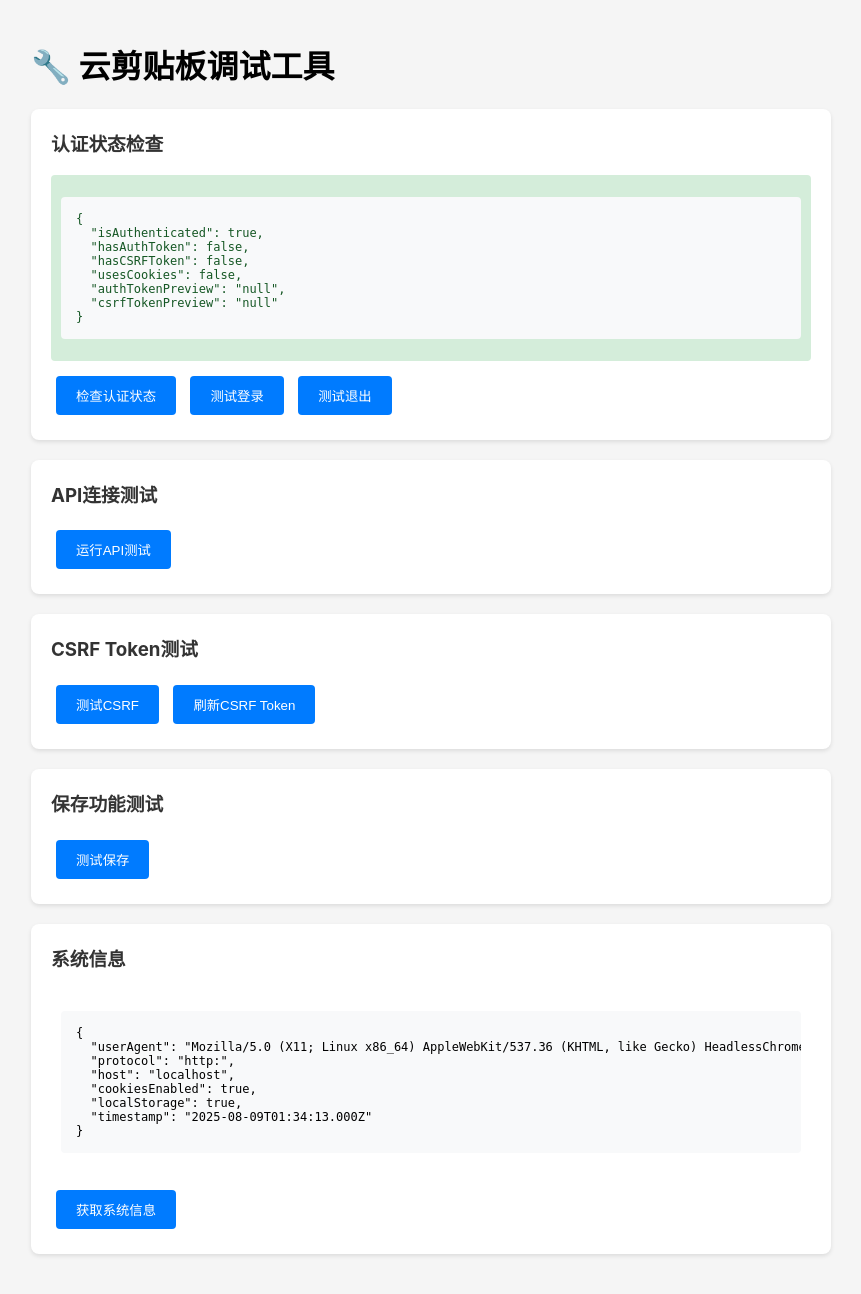
After one commit to lukechern/CloudClipboard, a PHP site: page /cloudflare-pages-upgrade/public/debug.html in a window 1280 px wide. The commit adds this page. Shown: the whole page, without its empty margins (209-1070 px from the left). Run offline with PHP 8.4, Linux system fonts and the light colour scheme.

Commit message:
feat(auth): 增强 CSRF 保护并优化用户认证流程
- 添加 CSRF token 刷新功能，延长有效时间至 4 小时
- 实现智能请求方法，自动处理 token 刷新
- 优化认证流程，增加对 CSRF 验证失败的处理
- 添加退出登录功能和相关 UI
- 修复了一些与认证和存储信息显示相关的小问题

```diff
--- a/cloudflare-pages-upgrade/functions/utils/cookie.js
+++ b/cloudflare-pages-upgrade/functions/utils/cookie.js
@@ -33,7 +33,7 @@ class CookieManager {
     }
 
     // 设置CSRF Cookie
-    setCSRFCookie(response, csrfToken, maxAge = 60 * 60) { // 1小时
+    setCSRFCookie(response, csrfToken, maxAge = 4 * 60 * 60) { // 4小时
         const cookieValue = this.createCookieString(this.csrfCookieName, csrfToken, {
             httpOnly: false, // CSRF token需要被JavaScript访问
             secure: this.secure,
--- a/cloudflare-pages-upgrade/functions/utils/csrf.js
+++ b/cloudflare-pages-upgrade/functions/utils/csrf.js
@@ -26,7 +26,7 @@ class CSRFProtection {
     }
 
     // 验证CSRF token
-    async verifyCSRFToken(token, sessionId = null, maxAge = 3600000) { // 1小时有效期
+    async verifyCSRFToken(token, sessionId = null, maxAge = 4 * 3600000) { // 4小时有效期
         try {
             if (!token || typeof token !== 'string') {
                 throw new Error('Invalid token format');
--- /dev/null
+++ b/cloudflare-pages-upgrade/public/debug.html
@@ -0,0 +1,327 @@
+<!DOCTYPE html>
+<html lang="zh-CN">
+<head>
+    <meta charset="UTF-8">
+    <meta name="viewport" content="width=device-width, initial-scale=1.0">
+    <title>云剪贴板 - 调试工具</title>
+    <style>
+        body {
+            font-family: -apple-system, BlinkMacSystemFont, 'Segoe UI', Roboto, sans-serif;
+            max-width: 800px;
+            margin: 0 auto;
+            padding: 20px;
+            background: #f5f5f5;
+        }
+        .debug-section {
+            background: white;
+            padding: 20px;
+            margin: 20px 0;
+            border-radius: 8px;
+            box-shadow: 0 2px 4px rgba(0,0,0,0.1);
+        }
+        .debug-section h3 {
+            margin-top: 0;
+            color: #333;
+        }
+        .status {
+            padding: 10px;
+            border-radius: 4px;
+            margin: 10px 0;
+        }
+        .status.success { background: #d4edda; color: #155724; }
+        .status.error { background: #f8d7da; color: #721c24; }
+        .status.warning { background: #fff3cd; color: #856404; }
+        button {
+            background: #007bff;
+            color: white;
+            border: none;
+            padding: 10px 20px;
+            border-radius: 4px;
+            cursor: pointer;
+            margin: 5px;
+        }
+        button:hover { background: #0056b3; }
+        pre {
+            background: #f8f9fa;
+            padding: 15px;
+            border-radius: 4px;
+            overflow-x: auto;
+            font-size: 12px;
+        }
+        .test-result {
+            margin: 10px 0;
+            padding: 10px;
+            border-left: 4px solid #ccc;
+        }
+        .test-result.pass { border-color: #28a745; background: #d4edda; }
+        .test-result.fail { border-color: #dc3545; background: #f8d7da; }
+    </style>
+</head>
+<body>
+    <h1>🔧 云剪贴板调试工具</h1>
+
+    <div class="debug-section">
+        <h3>认证状态检查</h3>
+        <div id="authStatus"></div>
+        <button onclick="checkAuthStatus()">检查认证状态</button>
+        <button onclick="testLogin()">测试登录</button>
+        <button onclick="testLogout()">测试退出</button>
+    </div>
+
+    <div class="debug-section">
+        <h3>API连接测试</h3>
+        <div id="apiTests"></div>
+        <button onclick="runAPITests()">运行API测试</button>
+    </div>
+
+    <div class="debug-section">
+        <h3>CSRF Token测试</h3>
+        <div id="csrfTests"></div>
+        <button onclick="testCSRF()">测试CSRF</button>
+        <button onclick="refreshCSRF()">刷新CSRF Token</button>
+    </div>
+
+    <div class="debug-section">
+        <h3>保存功能测试</h3>
+        <div id="saveTests"></div>
+        <button onclick="testSave()">测试保存</button>
+    </div>
+
+    <div class="debug-section">
+        <h3>系统信息</h3>
+        <div id="systemInfo"></div>
+        <button onclick="getSystemInfo()">获取系统信息</button>
+    </div>
+
+    <script src="js/auth.js"></script>
+    <script>
+        function log(section, message, type = 'info') {
+            const element = document.getElementById(section);
+            const div = document.createElement('div');
+            div.className = `status ${type}`;
+            div.innerHTML = message;
+            element.appendChild(div);
+        }
+
+        function clearSection(section) {
+            document.getElementById(section).innerHTML = '';
+        }
+
+        async function checkAuthStatus() {
+            clearSection('authStatus');
+
+            if (!window.authManager) {
+                log('authStatus', '❌ 认证管理器未初始化', 'error');
+                return;
+            }
+
+            const status = {
+                isAuthenticated: window.authManager.isAuthenticated,
+                hasAuthToken: !!window.authManager.authToken,
+                hasCSRFToken: !!window.authManager.csrfToken,
+                usesCookies: window.authManager.usesCookies,
+                authTokenPreview: window.authManager.authToken ?
+                    window.authManager.authToken.substring(0, 20) + '...' : 'null',
+                csrfTokenPreview: window.authManager.csrfToken ?
+                    window.authManager.csrfToken.substring(0, 20) + '...' : 'null'
+            };
+
+            log('authStatus', `<pre>${JSON.stringify(status, null, 2)}</pre>`,
+                status.isAuthenticated ? 'success' : 'warning');
+        }
+
+        async function testLogin() {
+            clearSection('authStatus');
+
+            try {
+                const response = await fetch('/api/auth');
+                const data = await response.json();
+
+                log('authStatus', `认证检查响应: ${JSON.stringify(data, null, 2)}`,
+                    response.ok ? 'success' : 'error');
+
+            } catch (error) {
+                log('authStatus', `认证检查失败: ${error.message}`, 'error');
+            }
+        }
+
+        async function testLogout() {
+            clearSection('authStatus');
+
+            if (!window.authManager) {
+                log('authStatus', '❌ 认证管理器未初始化', 'error');
+                return;
+            }
+
+            try {
+                log('authStatus', '🔄 正在执行退出登录...', 'info');
+                await window.authManager.logout();
+                log('authStatus', '✅ 退出登录成功', 'success');
+            } catch (error) {
+                log('authStatus', `❌ 退出登录失败: ${error.message}`, 'error');
+            }
+        }
+
+        async function runAPITests() {
+            clearSection('apiTests');
+
+            const tests = [
+                { name: 'GET /api/auth', url: '/api/auth', method: 'GET' },
+                { name: 'GET /api/storage', url: '/api/storage', method: 'GET' },
+                { name: 'GET /api/records', url: '/api/records', method: 'GET' }
+            ];
+
+            for (const test of tests) {
+                try {
+                    const config = window.authManager ?
+                        window.authManager.getRequestConfig({ method: test.method }) :
+                        { method: test.method };
+
+                    const response = await fetch(test.url, config);
+                    const data = await response.json();
+
+                    log('apiTests',
+                        `✅ ${test.name}: ${response.status} - ${JSON.stringify(data).substring(0, 100)}...`,
+                        response.ok ? 'success' : 'error');
+
+                } catch (error) {
+                    log('apiTests', `❌ ${test.name}: ${error.message}`, 'error');
+                }
+            }
+        }
+
+        async function testCSRF() {
+            clearSection('csrfTests');
+
+            if (!window.authManager || !window.authManager.isAuthenticated) {
+                log('csrfTests', '❌ 请先登录', 'error');
+                return;
+            }
+
+            // 测试带CSRF token的POST请求
+            try {
+                const formData = new FormData();
+                formData.append('content', 'CSRF测试内容 - ' + new Date().toISOString());
+
+                const config = window.authManager.getRequestConfig({
+                    method: 'POST',
+                    body: formData
+                });
+
+                log('csrfTests', `请求配置: ${JSON.stringify({
+                    headers: config.headers,
+                    credentials: config.credentials
+                }, null, 2)}`, 'info');
+
+                const response = await fetch('/api/records', config);
+                const data = await response.json();
+
+                log('csrfTests',
+                    `CSRF测试结果: ${response.status} - ${JSON.stringify(data, null, 2)}`,
+                    response.ok ? 'success' : 'error');
+
+            } catch (error) {
+                log('csrfTests', `CSRF测试失败: ${error.message}`, 'error');
+            }
+        }
+
+        async function testSave() {
+            clearSection('saveTests');
+
+            if (!window.authManager || !window.authManager.isAuthenticated) {
+                log('saveTests', '❌ 请先登录', 'error');
+                return;
+            }
+
+            const testContent = '调试测试内容 - ' + new Date().toISOString();
+
+            try {
+                const formData = new FormData();
+                formData.append('content', testContent);
+
+                const config = window.authManager.getRequestConfig({
+                    method: 'POST',
+                    body: formData
+                });
+
+                log('saveTests', '🔄 正在测试保存功能...', 'info');
+
+                const response = await fetch('/api/records', config);
+
+                log('saveTests', `响应状态: ${response.status}`,
+                    response.ok ? 'success' : 'error');
+
+                const data = await response.json();
+                log('saveTests', `响应数据: ${JSON.stringify(data, null, 2)}`,
+                    data.success ? 'success' : 'error');
+
+            } catch (error) {
+                log('saveTests', `保存测试失败: ${error.message}`, 'error');
+            }
+        }
+
+        async function refreshCSRF() {
+            clearSection('csrfTests');
+
+            if (!window.authManager || !window.authManager.isAuthenticated) {
+                log('csrfTests', '❌ 请先登录', 'error');
+                return;
+            }
+
+            try {
+                const success = await window.authManager.refreshCSRFToken();
+                log('csrfTests',
+                    success ? '✅ CSRF token刷新成功' : '❌ CSRF token刷新失败',
+                    success ? 'success' : 'error');
+
+                // 显示新的token信息
+                if (success) {
+                    log('csrfTests',
+                        `新CSRF token: ${window.authManager.csrfToken.substring(0, 20)}...`,
+                        'info');
+                }
+            } catch (error) {
+                log('csrfTests', `刷新失败: ${error.message}`, 'error');
+            }
+        }
+
+        async function getSystemInfo() {
+            clearSection('systemInfo');
+
+            const info = {
+                userAgent: navigator.userAgent,
+                protocol: window.location.protocol,
+                host: window.location.host,
+                cookiesEnabled: navigator.cookieEnabled,
+                localStorage: typeof(Storage) !== "undefined",
+                timestamp: new Date().toISOString()
+            };
+
+            // 如果有认证管理器，添加token年龄信息
+            if (window.authManager && window.authManager.isAuthenticated) {
+                try {
+                    const stored = localStorage.getItem(window.authManager.storageKey);
+                    if (stored) {
+                        const authData = JSON.parse(stored);
+                        const age = Date.now() - authData.timestamp;
+                        info.tokenAge = `${Math.floor(age / 60000)} 分钟`;
+                        info.tokenAgeMs = age;
+                    }
+                } catch (e) {
+                    info.tokenAgeError = e.message;
+                }
+            }
+
+            log('systemInfo', `<pre>${JSON.stringify(info, null, 2)}</pre>`, 'info');
+        }
+
+        // 页面加载完成后自动检查状态
+        window.addEventListener('load', () => {
+            setTimeout(() => {
+                checkAuthStatus();
+                getSystemInfo();
+            }, 1000);
+        });
+    </script>
+</body>
+</html>
--- a/cloudflare-pages-upgrade/public/js/auth.js
+++ b/cloudflare-pages-upgrade/public/js/auth.js
@@ -243,12 +243,19 @@ class AuthManager {
                 const result = await this.verifyPassword(password);
 
                 if (result.success) {
+                    console.log('认证成功，设置token信息:', {
+                        hasToken: !!result.token,
+                        hasCSRFToken: !!result.csrfToken,
+                        usesCookies: result.usesCookies
+                    });
+
                     // 设置token到实例变量
                     if (result.token) {
                         this.authToken = result.token;
                     }
                     if (result.csrfToken) {
                         this.csrfToken = result.csrfToken;
+                        console.log('CSRF token已设置:', this.csrfToken.substring(0, 20) + '...');
                     }
                     if (result.usesCookies) {
                         this.usesCookies = true;
@@ -403,6 +410,11 @@ class AuthManager {
                 loadStorageInfo();
             }
             window.initialDataLoaded = true;
+        } else {
+            // 如果数据已加载，但需要更新存储信息显示状态
+            if (typeof loadStorageInfo === 'function') {
+                loadStorageInfo();
+            }
         }
     }
 
@@ -452,15 +464,67 @@ class AuthManager {
             // 如果token在1小时内过期，尝试刷新
             if (payload.exp && payload.exp - now < 3600) {
                 console.log('Token即将过期，尝试刷新...');
-                // 这里可以实现token刷新逻辑
-                // 目前简单地清除认证信息，让用户重新登录
-                this.clearStoredAuth();
-                if (await this.checkAuthRequired()) {
-                    this.showAuthModal();
-                }
+                await this.refreshTokens();
             }
         } catch (error) {
             console.error('检查token过期时间失败:', error);
+        }
+    }
+
+    // 刷新CSRF token
+    async refreshCSRFToken() {
+        if (!this.isAuthenticated) return false;
+
+        try {
+            console.log('正在刷新CSRF token...');
+
+            // 使用当前的认证信息请求新的CSRF token
+            const config = this.getRequestConfig({
+                method: 'POST',
+                body: new FormData() // 空的表单数据
+            });
+
+            // 临时移除CSRF token以避免验证失败
+            const oldCSRFToken = this.csrfToken;
+            delete config.headers['X-CSRF-Token'];
+
+            const response = await fetch('/api/auth/refresh-csrf', config);
+
+            if (response.ok) {
+                const data = await response.json();
+                if (data.csrfToken) {
+                    this.csrfToken = data.csrfToken;
+                    console.log('CSRF token刷新成功');
+
+                    // 更新存储的认证信息
+                    this.saveAuth(this.authToken, this.csrfToken, this.usesCookies);
+                    return true;
+                }
+            }
+
+            // 如果刷新失败，恢复旧token
+            this.csrfToken = oldCSRFToken;
+            console.log('CSRF token刷新失败，状态:', response.status);
+            return false;
+
+        } catch (error) {
+            console.error('刷新CSRF token失败:', error);
+            return false;
+        }
+    }
+
+    // 刷新所有token
+    async refreshTokens() {
+        // 先尝试刷新CSRF token
+        const csrfRefreshed = await this.refreshCSRFToken();
+
+        if (!csrfRefreshed) {
+            console.log('CSRF token刷新失败，可能需要重新登录');
+            // 可以选择清除认证信息或显示重新登录提示
+            // this.clearStoredAuth();
+            // if (await this.checkAuthRequired()) {
+            //     this.showAuthModal();
+            // }
         }
     }
 
@@ -476,6 +540,9 @@ class AuthManager {
         // 添加CSRF token头（如果有）
         if (this.csrfToken) {
             headers['X-CSRF-Token'] = this.csrfToken;
+            console.log('添加CSRF token到请求头:', this.csrfToken.substring(0, 20) + '...');
+        } else {
+            console.warn('警告: 缺少CSRF token');
         }
 
         return headers;
@@ -499,6 +566,33 @@ class AuthManager {
         return config;
     }
 
+    // 智能请求方法 - 自动处理token刷新
+    async smartFetch(url, options = {}) {
+        // 对于需要CSRF验证的请求，先检查token状态
+        if (options.method && options.method !== 'GET' && this.isAuthenticated) {
+            // 检查CSRF token是否可能过期（简单检查：如果超过45分钟就刷新）
+            const stored = localStorage.getItem(this.storageKey);
+            if (stored) {
+                try {
+                    const authData = JSON.parse(stored);
+                    const now = Date.now();
+                    const age = now - authData.timestamp;
+
+                    // 如果超过45分钟，尝试刷新CSRF token
+                    if (age > 45 * 60 * 1000) {
+                        console.log('CSRF token可能过期，尝试刷新...');
+                        await this.refreshCSRFToken();
+                    }
+                } catch (e) {
+                    console.log('检查token年龄失败:', e);
+                }
+            }
+        }
+
+        const config = this.getRequestConfig(options);
+        return fetch(url, config);
+    }
+
     // 注销
     async logout() {
         try {
@@ -515,6 +609,20 @@ class AuthManager {
 
         // 清除本地认证信息
         this.clearStoredAuth();
+
+        // 清除实例状态
+        this.authToken = null;
+        this.csrfToken = null;
+        this.usesCookies = false;
+        this.isAuthenticated = false;
+
+        // 隐藏存储信息区域
+        const storageSection = document.querySelector('.storage-info');
+        if (storageSection) {
+            storageSection.style.display = 'none';
+        }
+
+        // 重新加载页面以确保完全清理状态
         location.reload();
     }
 }
```
Also changed, not shown: cloudflare-pages-upgrade/functions/api/auth.js (+11 -3 lines), cloudflare-pages-upgrade/functions/api/auth/refresh-csrf.js (added, +54 -0 lines), cloudflare-pages-upgrade/functions/api/records.js (+13 -1 lines), cloudflare-pages-upgrade/public/css/base.css (+24 -0 lines), cloudflare-pages-upgrade/public/js/main.js (+72 -10 lines).
